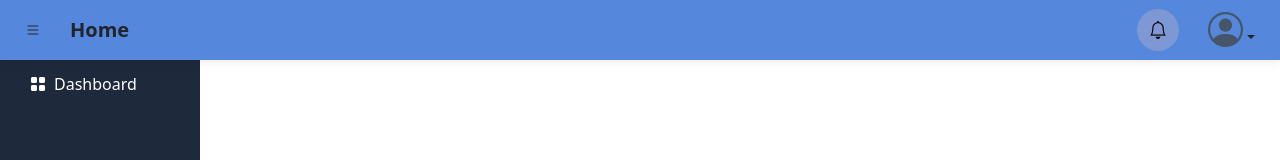
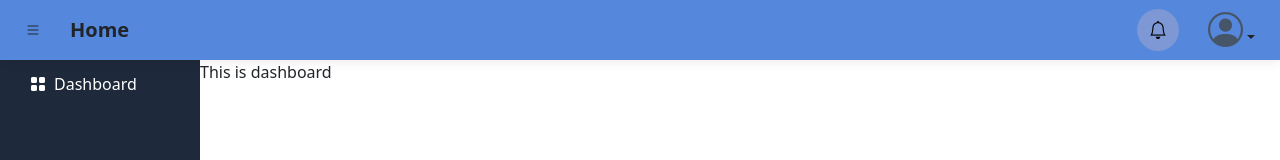
Before and after one commit to Rajkumarmali/school_mng_system, a React (Create React App) app in the folder client/: page /dashboard in a window 1280 px wide. Shown: the top 160 px of the page. Built offline with nearby package versions, Linux system fonts and the light colour scheme.

Commit message:
dashboars component

```diff
--- a/client/src/App.js
+++ b/client/src/App.js
@@ -1,13 +1,12 @@
 import './App.css';
-import Navbar from './components/Navbar';
-import Sidebar from './components/Sidebar';
-import { BrowserRouter } from 'react-router-dom'
-
+import { BrowserRouter, Route, Routes } from 'react-router-dom'
+import Layout from './components/Layout';
 function App() {
   return (
     <BrowserRouter>
-      <Sidebar />
-      <Navbar />
+      <Routes>
+        <Route path="/*" element={<Layout />} />
+      </Routes>
     </BrowserRouter>
   );
 }
--- /dev/null
+++ b/client/src/components/Layout.jsx
@@ -0,0 +1,21 @@
+import React from 'react'
+import Sidebar from './Sidebar'
+import Navbar from './Navbar'
+import { Route, Routes } from "react-router-dom";
+import Dashboard from '../pages/Dashboard';
+
+const Layout = () => {
+    return (
+        <div className="app-container">
+            <Sidebar />
+            <div className="main-content">
+                <Navbar />
+                <Routes>
+                    <Route path="dashboard" element={<Dashboard />} />
+                </Routes>
+            </div>
+        </div>
+    )
+}
+
+export default Layout
--- /dev/null
+++ b/client/src/pages/Dashboard.css
@@ -0,0 +1,3 @@
+.dashboard{
+    padding-left: 200px;
+}
--- /dev/null
+++ b/client/src/pages/Dashboard.jsx
@@ -0,0 +1,12 @@
+import React from 'react'
+import './Dashboard.css'
+
+const Dashboard = () => {
+    return (
+        <div className='dashboard'>
+            This is dashboard
+        </div>
+    )
+}
+
+export default Dashboard
```
